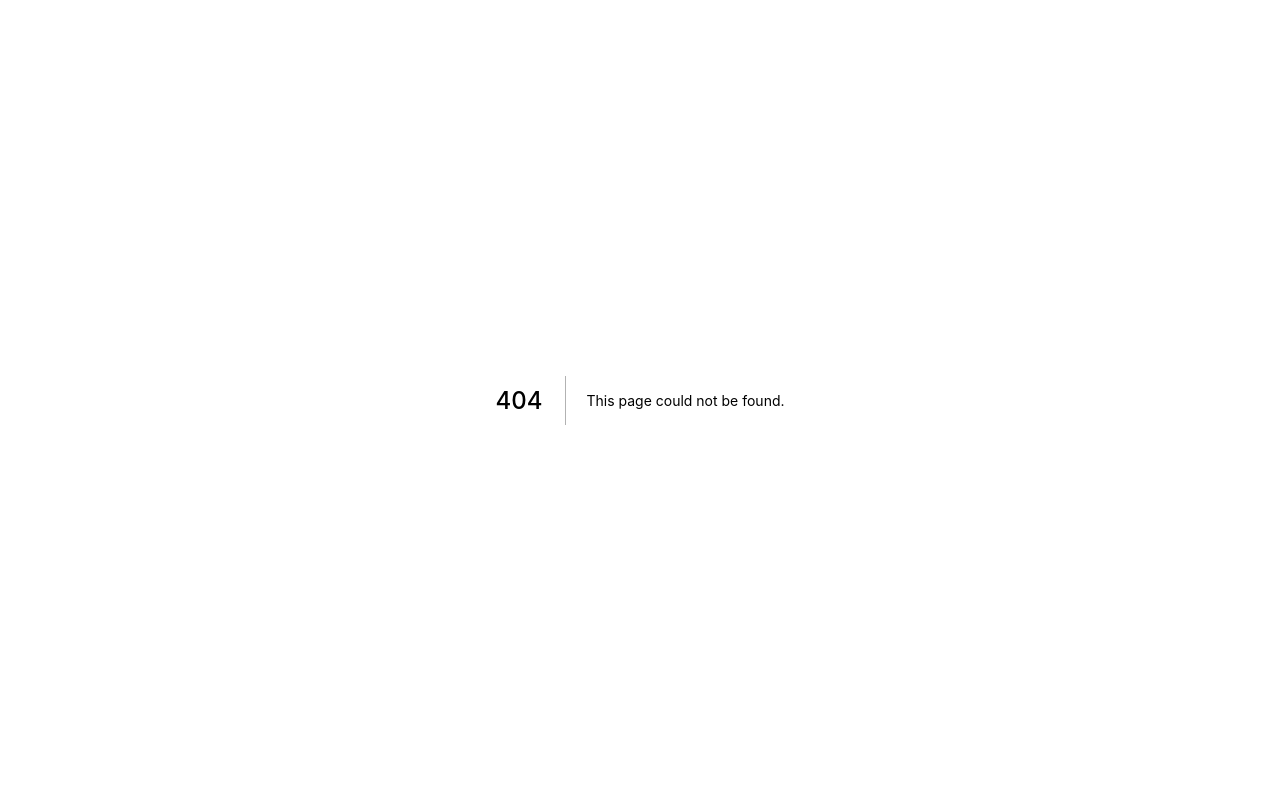
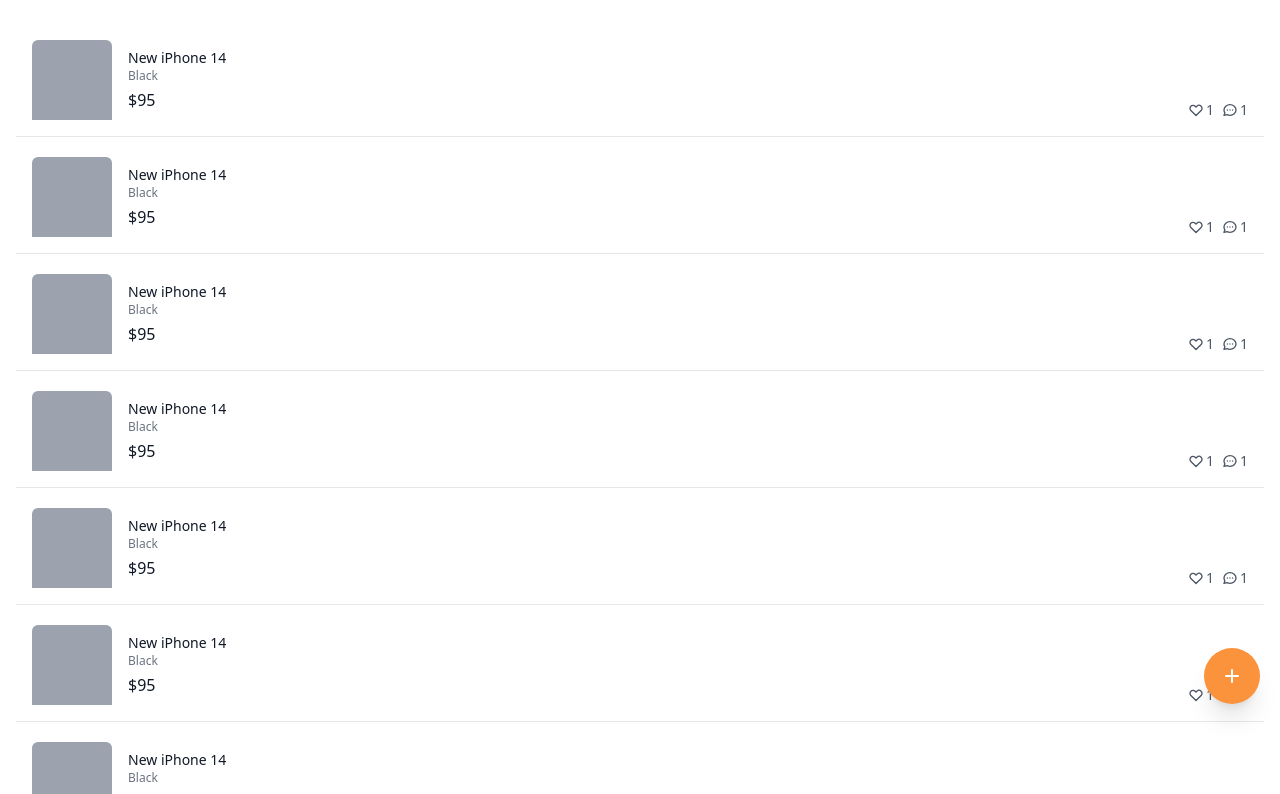
Before and after one commit to chominho14/Next-Project, a Next.js app: page /profile/bought in a window 1280 px wide. Before the commit this address had no page. Shown: the top 794 px of the page. Built offline with nearby package versions, Linux system fonts and the light colour scheme.

Commit message:
v0.1.12 (UI Sections - 13 - profile/loved,bought,sold)

```diff
--- /dev/null
+++ b/pages/profile/bought.tsx
@@ -0,0 +1,80 @@
+import type { NextPage } from "next";
+
+const Bought: NextPage = () => {
+  return (
+    <div className="flex px-4 flex-col space-y-5 py-10">
+      {[1, 1, 1, 1, 1, 1, 1, 1, 1, 1, 1, 1].map((_, i) => (
+        <div
+          key={i}
+          className="flex px-4 border-b pb-4 cursor-pointer justify-between"
+        >
+          <div className="flex space-x-4">
+            <div className="w-20 h-20 bg-gray-400 rounded-t-md" />
+            <div className="pt-2 flex flex-col">
+              <h3 className="text-sm font-medium text-gray-900">
+                New iPhone 14
+              </h3>
+              <span className="text-xs text-gray-500">Black</span>
+              <span className="font-medium mt-1 text-gray-900">$95</span>
+            </div>
+          </div>
+          <div className="flex space-x-2 items-end justify-end">
+            <div className="flex space-x-0.5 items-center text-sm text-gray-600">
+              <svg
+                className="w-4 h-4"
+                fill="none"
+                stroke="currentColor"
+                viewBox="0 0 24 24"
+                xmlns="http://www.w3.org/2000/svg"
+              >
+                <path
+                  strokeLinecap="round"
+                  strokeLinejoin="round"
+                  strokeWidth="2"
+                  d="M4.318 6.318a4.5 4.5 0 000 6.364L12 20.364l7.682-7.682a4.5 4.5 0 00-6.364-6.364L12 7.636l-1.318-1.318a4.5 4.5 0 00-6.364 0z"
+                ></path>
+              </svg>
+              <span>1</span>
+            </div>
+            <div className="flex space-x-0.5 items-center text-sm text-gray-600">
+              <svg
+                className="w-4 h-4"
+                fill="none"
+                stroke="currentColor"
+                viewBox="0 0 24 24"
+                xmlns="http://www.w3.org/2000/svg"
+              >
+                <path
+                  strokeLinecap="round"
+                  strokeLinejoin="round"
+                  strokeWidth="2"
+                  d="M8 12h.01M12 12h.01M16 12h.01M21 12c0 4.418-4.03 8-9 8a9.863 9.863 0 01-4.255-.949L3 20l1.395-3.72C3.512 15.042 3 13.574 3 12c0-4.418 4.03-8 9-8s9 3.582 9 8z"
+                ></path>
+              </svg>
+              <span>1</span>
+            </div>
+          </div>
+        </div>
+      ))}
+      <button className="fixed hover:bg-orange-500 transition-colors cursor-pointer bottom-24 right-5 shadow-xl bg-orange-400 rounded-full p-4 text-white">
+        <svg
+          className="h-6 w-6"
+          xmlns="http://www.w3.org/2000/svg"
+          fill="none"
+          viewBox="0 0 24 24"
+          stroke="currentColor"
+          aria-hidden="true"
+        >
+          <path
+            strokeLinecap="round"
+            strokeLinejoin="round"
+            strokeWidth="2"
+            d="M12 6v6m0 0v6m0-6h6m-6 0H6"
+          />
+        </svg>
+      </button>
+    </div>
+  );
+};
+
+export default Bought;
--- /dev/null
+++ b/pages/profile/loved.tsx
@@ -0,0 +1,80 @@
+import type { NextPage } from "next";
+
+const Loved: NextPage = () => {
+  return (
+    <div className="flex px-4 flex-col space-y-5 py-10">
+      {[1, 1, 1, 1, 1, 1, 1, 1, 1, 1, 1, 1].map((_, i) => (
+        <div
+          key={i}
+          className="flex px-4 border-b pb-4 cursor-pointer justify-between"
+        >
+          <div className="flex space-x-4">
+            <div className="w-20 h-20 bg-gray-400 rounded-t-md" />
+            <div className="pt-2 flex flex-col">
+              <h3 className="text-sm font-medium text-gray-900">
+                New iPhone 14
+              </h3>
+              <span className="text-xs text-gray-500">Black</span>
+              <span className="font-medium mt-1 text-gray-900">$95</span>
+            </div>
+          </div>
+          <div className="flex space-x-2 items-end justify-end">
+            <div className="flex space-x-0.5 items-center text-sm text-gray-600">
+              <svg
+                className="w-4 h-4"
+                fill="none"
+                stroke="currentColor"
+                viewBox="0 0 24 24"
+                xmlns="http://www.w3.org/2000/svg"
+              >
+                <path
+                  strokeLinecap="round"
+                  strokeLinejoin="round"
+                  strokeWidth="2"
+                  d="M4.318 6.318a4.5 4.5 0 000 6.364L12 20.364l7.682-7.682a4.5 4.5 0 00-6.364-6.364L12 7.636l-1.318-1.318a4.5 4.5 0 00-6.364 0z"
+                ></path>
+              </svg>
+              <span>1</span>
+            </div>
+            <div className="flex space-x-0.5 items-center text-sm text-gray-600">
+              <svg
+                className="w-4 h-4"
+                fill="none"
+                stroke="currentColor"
+                viewBox="0 0 24 24"
+                xmlns="http://www.w3.org/2000/svg"
+              >
+                <path
+                  strokeLinecap="round"
+                  strokeLinejoin="round"
+                  strokeWidth="2"
+                  d="M8 12h.01M12 12h.01M16 12h.01M21 12c0 4.418-4.03 8-9 8a9.863 9.863 0 01-4.255-.949L3 20l1.395-3.72C3.512 15.042 3 13.574 3 12c0-4.418 4.03-8 9-8s9 3.582 9 8z"
+                ></path>
+              </svg>
+              <span>1</span>
+            </div>
+          </div>
+        </div>
+      ))}
+      <button className="fixed hover:bg-orange-500 transition-colors cursor-pointer bottom-24 right-5 shadow-xl bg-orange-400 rounded-full p-4 text-white">
+        <svg
+          className="h-6 w-6"
+          xmlns="http://www.w3.org/2000/svg"
+          fill="none"
+          viewBox="0 0 24 24"
+          stroke="currentColor"
+          aria-hidden="true"
+        >
+          <path
+            strokeLinecap="round"
+            strokeLinejoin="round"
+            strokeWidth="2"
+            d="M12 6v6m0 0v6m0-6h6m-6 0H6"
+          />
+        </svg>
+      </button>
+    </div>
+  );
+};
+
+export default Loved;
--- /dev/null
+++ b/pages/profile/sold.tsx
@@ -0,0 +1,80 @@
+import type { NextPage } from "next";
+
+const Sold: NextPage = () => {
+  return (
+    <div className="flex px-4 flex-col space-y-5 py-10">
+      {[1, 1, 1, 1, 1, 1, 1, 1, 1, 1, 1, 1].map((_, i) => (
+        <div
+          key={i}
+          className="flex px-4 border-b pb-4 cursor-pointer justify-between"
+        >
+          <div className="flex space-x-4">
+            <div className="w-20 h-20 bg-gray-400 rounded-t-md" />
+            <div className="pt-2 flex flex-col">
+              <h3 className="text-sm font-medium text-gray-900">
+                New iPhone 14
+              </h3>
+              <span className="text-xs text-gray-500">Black</span>
+              <span className="font-medium mt-1 text-gray-900">$95</span>
+            </div>
+          </div>
+          <div className="flex space-x-2 items-end justify-end">
+            <div className="flex space-x-0.5 items-center text-sm text-gray-600">
+              <svg
+                className="w-4 h-4"
+                fill="none"
+                stroke="currentColor"
+                viewBox="0 0 24 24"
+                xmlns="http://www.w3.org/2000/svg"
+              >
+                <path
+                  strokeLinecap="round"
+                  strokeLinejoin="round"
+                  strokeWidth="2"
+                  d="M4.318 6.318a4.5 4.5 0 000 6.364L12 20.364l7.682-7.682a4.5 4.5 0 00-6.364-6.364L12 7.636l-1.318-1.318a4.5 4.5 0 00-6.364 0z"
+                ></path>
+              </svg>
+              <span>1</span>
+            </div>
+            <div className="flex space-x-0.5 items-center text-sm text-gray-600">
+              <svg
+                className="w-4 h-4"
+                fill="none"
+                stroke="currentColor"
+                viewBox="0 0 24 24"
+                xmlns="http://www.w3.org/2000/svg"
+              >
+                <path
+                  strokeLinecap="round"
+                  strokeLinejoin="round"
+                  strokeWidth="2"
+                  d="M8 12h.01M12 12h.01M16 12h.01M21 12c0 4.418-4.03 8-9 8a9.863 9.863 0 01-4.255-.949L3 20l1.395-3.72C3.512 15.042 3 13.574 3 12c0-4.418 4.03-8 9-8s9 3.582 9 8z"
+                ></path>
+              </svg>
+              <span>1</span>
+            </div>
+          </div>
+        </div>
+      ))}
+      <button className="fixed hover:bg-orange-500 transition-colors cursor-pointer bottom-24 right-5 shadow-xl bg-orange-400 rounded-full p-4 text-white">
+        <svg
+          className="h-6 w-6"
+          xmlns="http://www.w3.org/2000/svg"
+          fill="none"
+          viewBox="0 0 24 24"
+          stroke="currentColor"
+          aria-hidden="true"
+        >
+          <path
+            strokeLinecap="round"
+            strokeLinejoin="round"
+            strokeWidth="2"
+            d="M12 6v6m0 0v6m0-6h6m-6 0H6"
+          />
+        </svg>
+      </button>
+    </div>
+  );
+};
+
+export default Sold;
```
Also changed, not shown: pages/profile/index.tsx (renamed from pages/profile.tsx).
